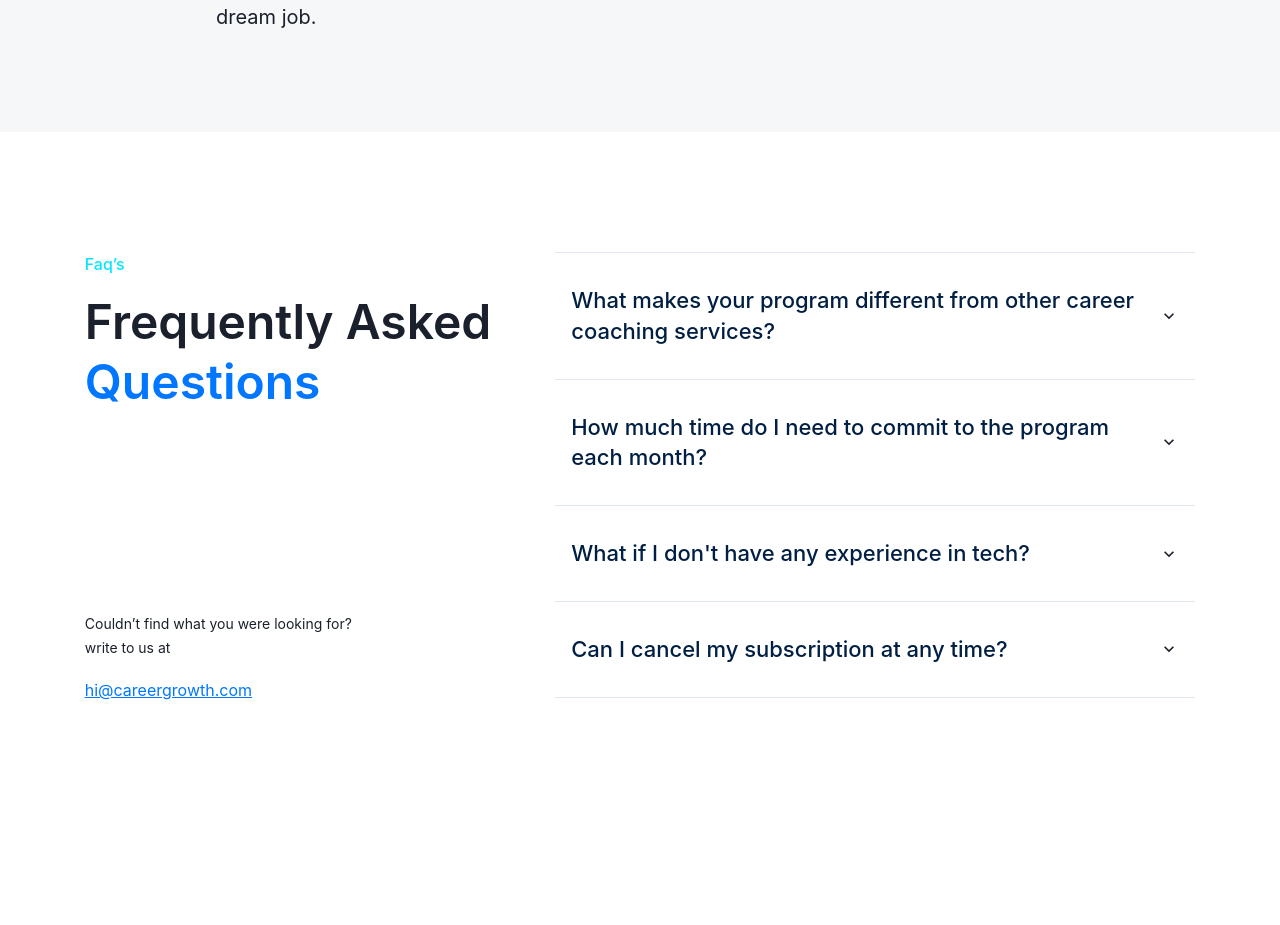
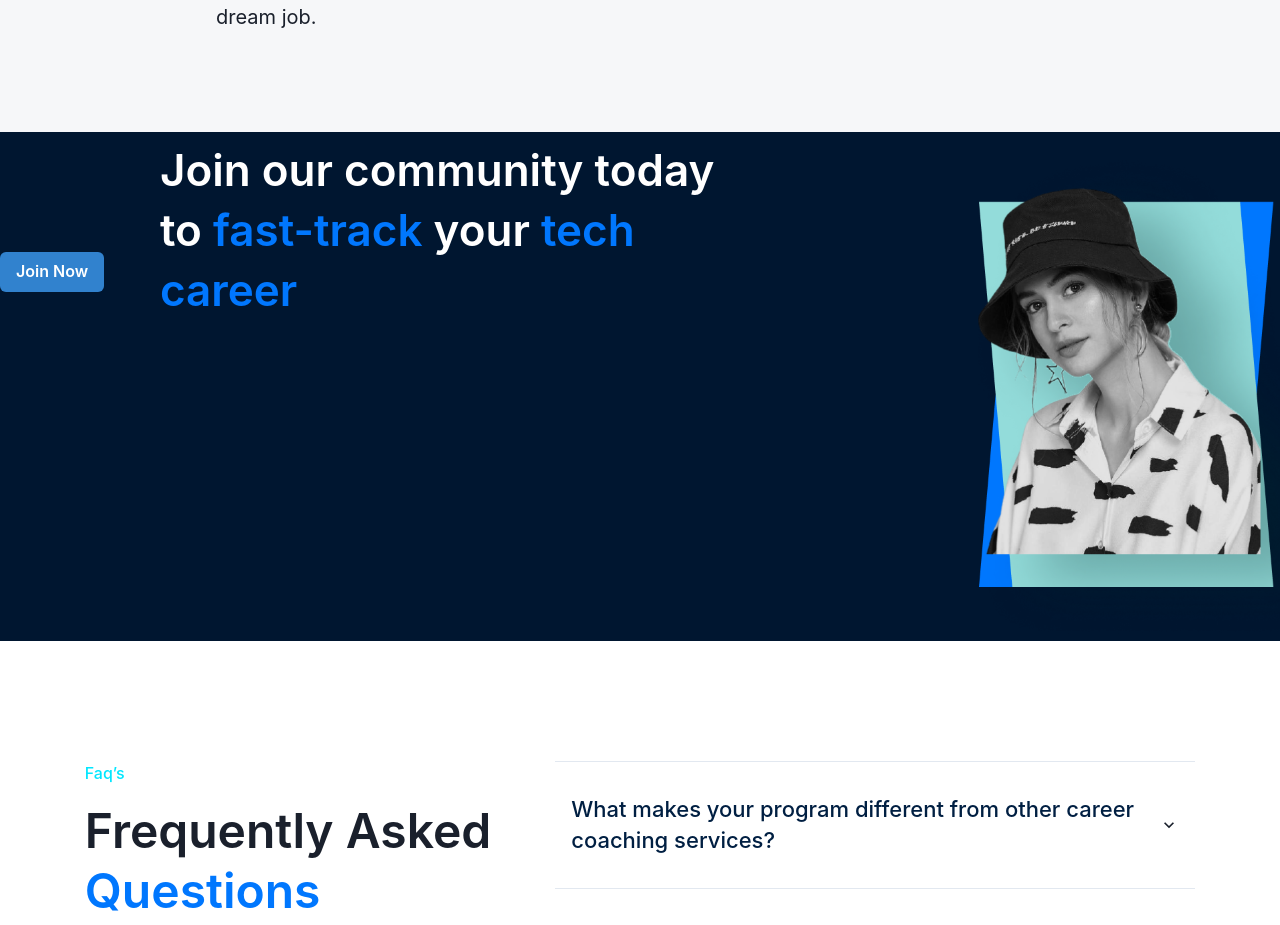
Before and after one commit to olatunde1/CareerGrowth, a React (Create React App) app: page / in a window 1280 px wide. Shown: the part 2665-3590 px from the top of the page. Before the commit the page ends 3485 px from the top, so only its background shows below. Built offline with nearby package versions, Linux system fonts and the light colour scheme.

Commit message:
update on the join our community section

```diff
--- a/src/components/Faq.jsx
+++ b/src/components/Faq.jsx
@@ -1,4 +1,4 @@
-import { HStack,Box,Text, Accordion,
+import { Box,Text, Accordion,
     AccordionItem,
     AccordionButton,
     AccordionPanel,
--- a/src/components/JoinOurCommunity.jsx
+++ b/src/components/JoinOurCommunity.jsx
@@ -1,13 +1,57 @@
 import React from "react"
-import { Box, Card, Image,Stack,Text,Heading,Button, CardBody, CardFooter } from '@chakra-ui/react'
+import { Box, Image,Text,Heading,Button } from '@chakra-ui/react'
 import join from './images/Image.png'
 const JoinOurCommunity = () => {
   return (
     <Box
       display={'flex'}
+      backgroundColor={'#001630'}
+      color={'#ffffff'}
+      direction={{ base: 'column', sm: 'row', md:'row' }}
+      overflow='hidden'
+      variant='outline'
+
     >
-      <Box></Box>
-      <Box></Box>
+      <Box>
+          <Heading fontSize={{ base: '3xl', md: '48px', lg: '48px' }}
+                    width={{md:'478px'}}
+                    height={{md:'120px'}}
+                    lineHeight={'60px'}>
+              <Text
+                textAlign={'justify'}
+                width={'940px'}
+                paddingLeft={'160px'}
+                // fontFamily={'Satoshi'}
+                fontStyle={'normal'}
+                fontWeight={'600'}
+                fontSize={'44px'}
+                lineHeight={'60px'}
+                // letterSpacing={'-0.98px'}
+
+              py='2'>
+                Join our community today <br /> to<Text color={'#0077FE'} as={'span'}>
+                      {' '} fast-track</Text>{' '}your<Text color={'#0077FE'} as={'span'}  > tech <br /> career
+              </Text>
+              </Text>
+            </Heading>
+            <Button variant='solid' colorScheme='blue'>
+                Join Now
+              </Button>
+
+
+      </Box>
+      <Box
+        marginLeft={'500.14px'}
+      >
+        <Image
+            objectFit='cover'
+            maxW={{ base: '100%', sm: '100%' }}
+            height={'509px'}
+            src={join}
+            alt='Caffe Latte'
+          />
+      </Box>
+
     </Box>
   )
 }
--- a/src/components/LandJob.jsx
+++ b/src/components/LandJob.jsx
@@ -8,8 +8,6 @@ import {
   } from '@chakra-ui/react';
   import {FontAwesomeIcon} from '@fortawesome/react-fontawesome'
   import {faArrowUpRightDots} from '@fortawesome/free-solid-svg-icons'
-
-  import arrow from './images/arrow-up.png'
 
   export default function CallToActionWithIllustration() {
     return (
--- a/src/components/Member.jsx
+++ b/src/components/Member.jsx
@@ -5,7 +5,7 @@ import {
     Text,
     Image,
     Button,
-    Card, CardHeader, CardBody, CardFooter, SimpleGrid
+    Card, CardHeader, SimpleGrid
   } from '@chakra-ui/react';
 
   import Group1 from './images/Group1.png'
--- a/src/components/NavigationBar.jsx
+++ b/src/components/NavigationBar.jsx
@@ -1,14 +1,12 @@
 import {
   Box,
   Flex,
-  Text,
   Image,
   IconButton,
   Button,
   Stack,
   Collapse,
   useColorModeValue,
-  useBreakpointValue,
   useDisclosure,
   useColorMode
 } from '@chakra-ui/react';
@@ -19,7 +17,6 @@ import {
 import {FontAwesomeIcon} from '@fortawesome/react-fontawesome'
 import {faArrowRight} from '@fortawesome/free-solid-svg-icons'
 import { MoonIcon, SunIcon } from '@chakra-ui/icons';
-import { ArrowForwardIcon } from '@chakra-ui/icons'
 import logo from './images/logo.png'
 
 
```
